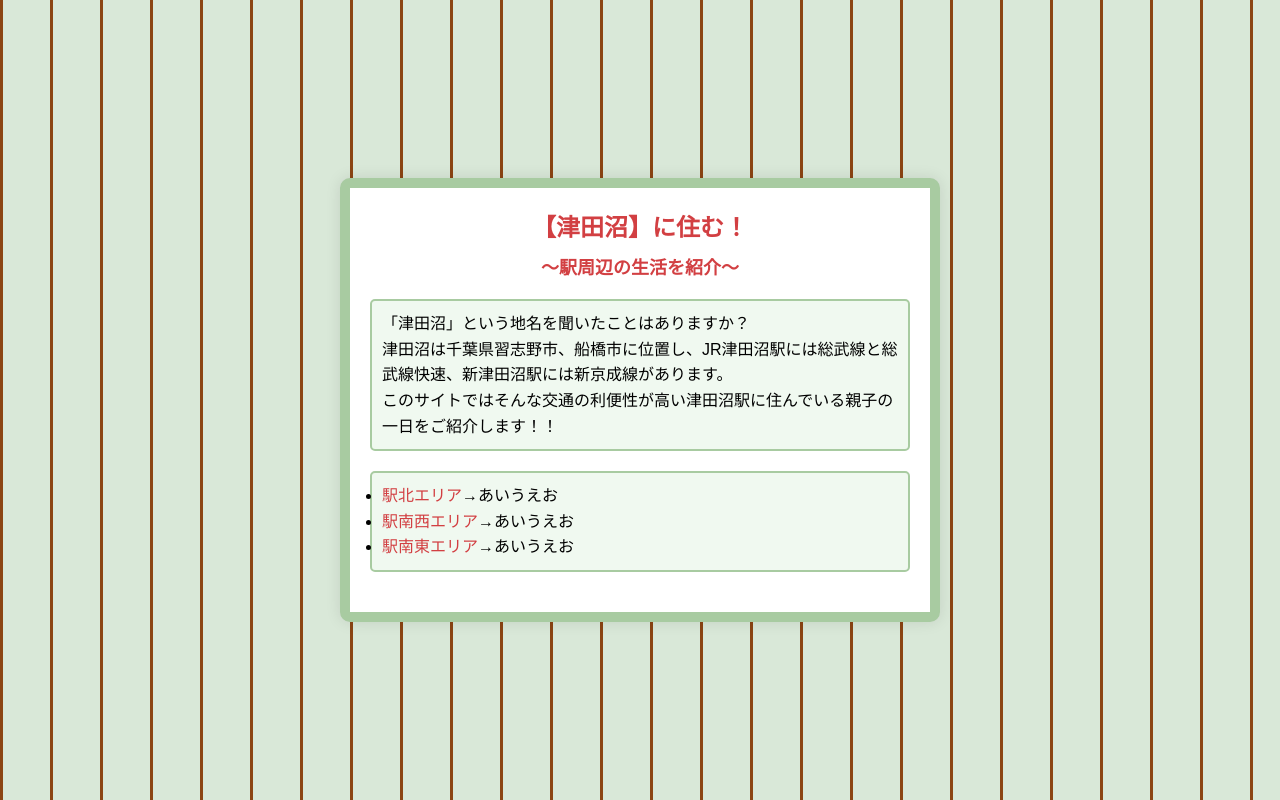
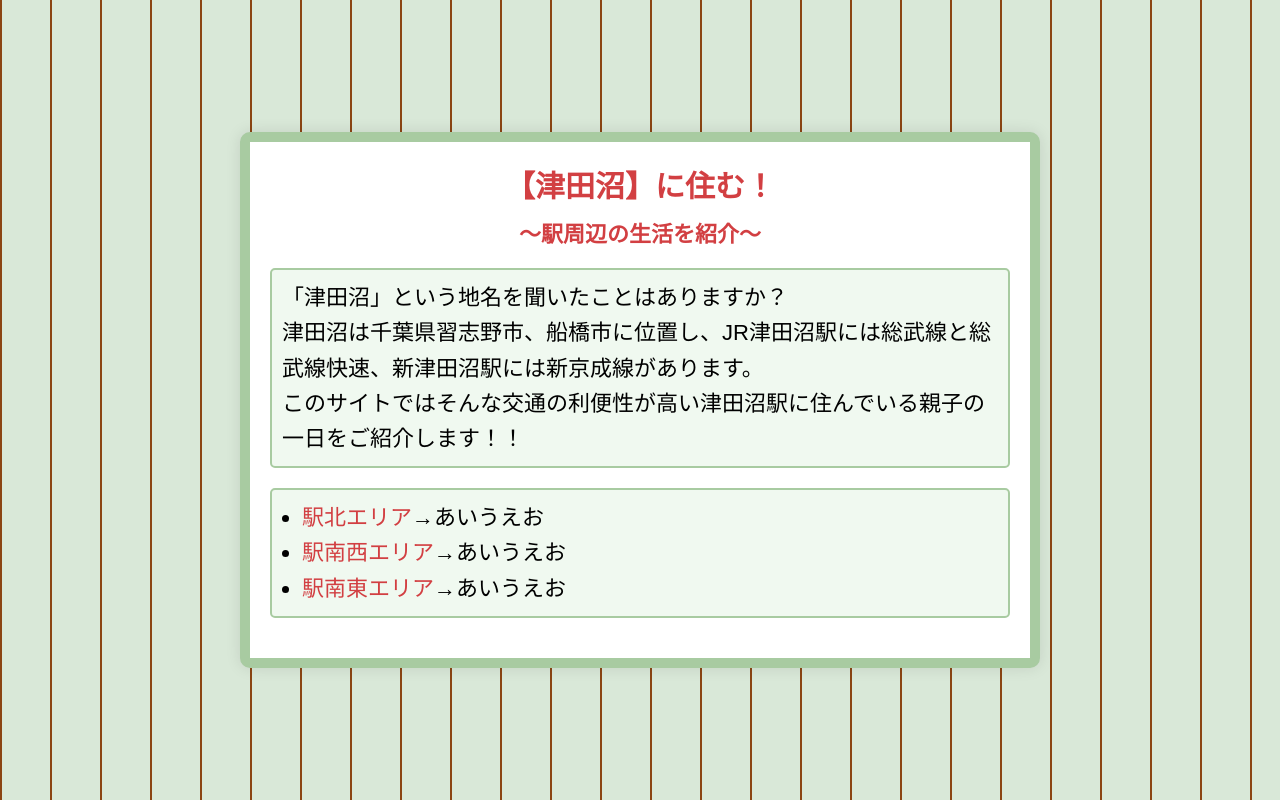
Before and after one commit to yabukilab/matsuda-a, a PHP site: page / in a window 1280 px wide. Run offline with PHP 8.4, Linux system fonts and the light colour scheme.

Commit message:
表紙変更

```diff
--- a/htdocs/css/index.css
+++ b/htdocs/css/index.css
@@ -12,7 +12,7 @@ body {
     background-image: repeating-linear-gradient(
         to right, /* 縦方向に線を引く */
         #8B4513, /* 茶色の線 */
-        #8B4513 3px, /* 線の太さを1pxに指定 */
+        #8B4513 2px, /* 線の太さを1pxに指定 */
         transparent 1px, /* 線と線の間を透明にする */
         transparent 50px /* 線の間隔を50pxにする */
     );
@@ -21,12 +21,15 @@ body {
     justify-content: center;
     align-items: center;
     height: 100vh;
+    font-size: 22px;
+    color: black;
 }
 
 /* コンテナ全体の設定 */
 .container {
-    width: 90%;
-    max-width: 600px;
+    width: 100%;
+    max-width: 800px;
+    min-height: 500px;
     background-color: #ffffff; /* コンテナの背景色 */
     border: 10px solid #a8cba1; /* 緑色の枠線 */
     border-radius: 10px; /* コンテナの角を丸くする */
@@ -43,13 +46,13 @@ body {
 }
 
 .header h1 {
-    font-size: 24px;
+    font-size: 30px;
     font-weight: bold;
     margin-bottom: 10px;
 }
 
 .header h2 {
-    font-size: 18px;
+    font-size: 22px;
 }
 
 /* ボックスの修正（ネストされたボックスを解除） */
@@ -81,3 +84,12 @@ a {
 a:hover {
     text-decoration: underline;
 }
+
+/* 箇条書きのリストを右にずらす */
+ul {
+    margin-left: 20px; /* 20px分右にずらす */
+}
+
+ol {
+    margin-left: 20px; /* 順序付きリストも同様に右にずらす */
+}
```
